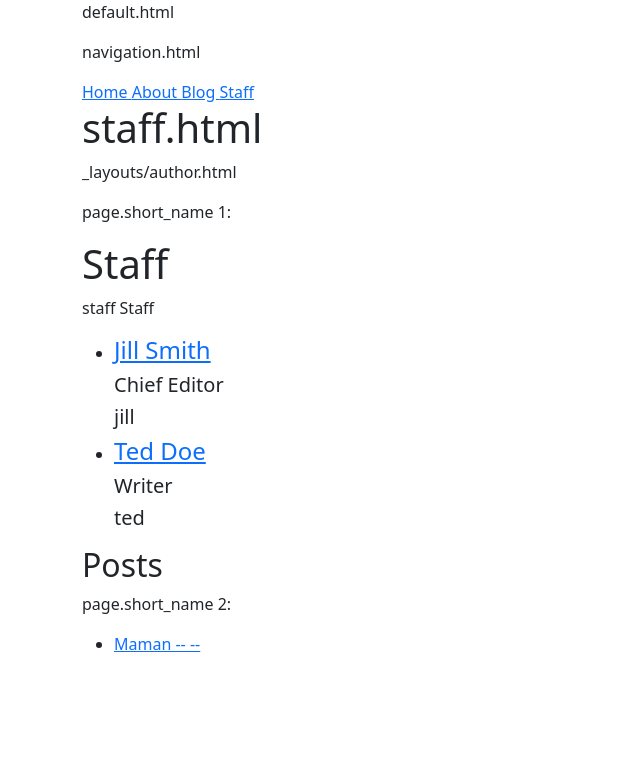
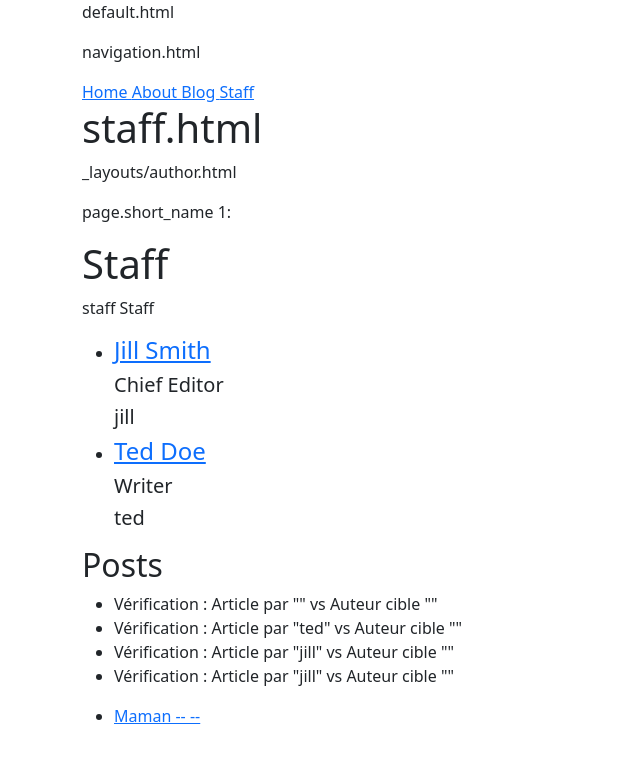
Before and after one commit to awelvor/page4, a Jekyll site: the page built from staff.html, in a window 1280 px wide. Shown: the top 763 px of the page, without its empty margins (0-640 px from the left). Built offline with Jekyll 4.4.1, drawn with Linux system fonts in a browser that asks for light colours.

Commit message:
Enhance author layout with post verification
Added verification for post authors against the target author.

```diff
--- a/_layouts/author.html
+++ b/_layouts/author.html
@@ -8,7 +8,15 @@ layout: default
 {{ content }}
 
 <h2>Posts</h2>
-<p>page.short_name 2: {{ page.short_name }}</p>
+<ul>
+  {% for post in site.posts %}
+    <li>
+      Vérification : Article par "{{ post.author }}"
+      vs Auteur cible "{{ page.short_name }}"
+    </li>
+  {% endfor %}
+</ul>
+
 <ul>
   {% assign filtered_posts = site.posts | where: 'author', page.short_name %}
   {% for post in filtered_posts %}
```
